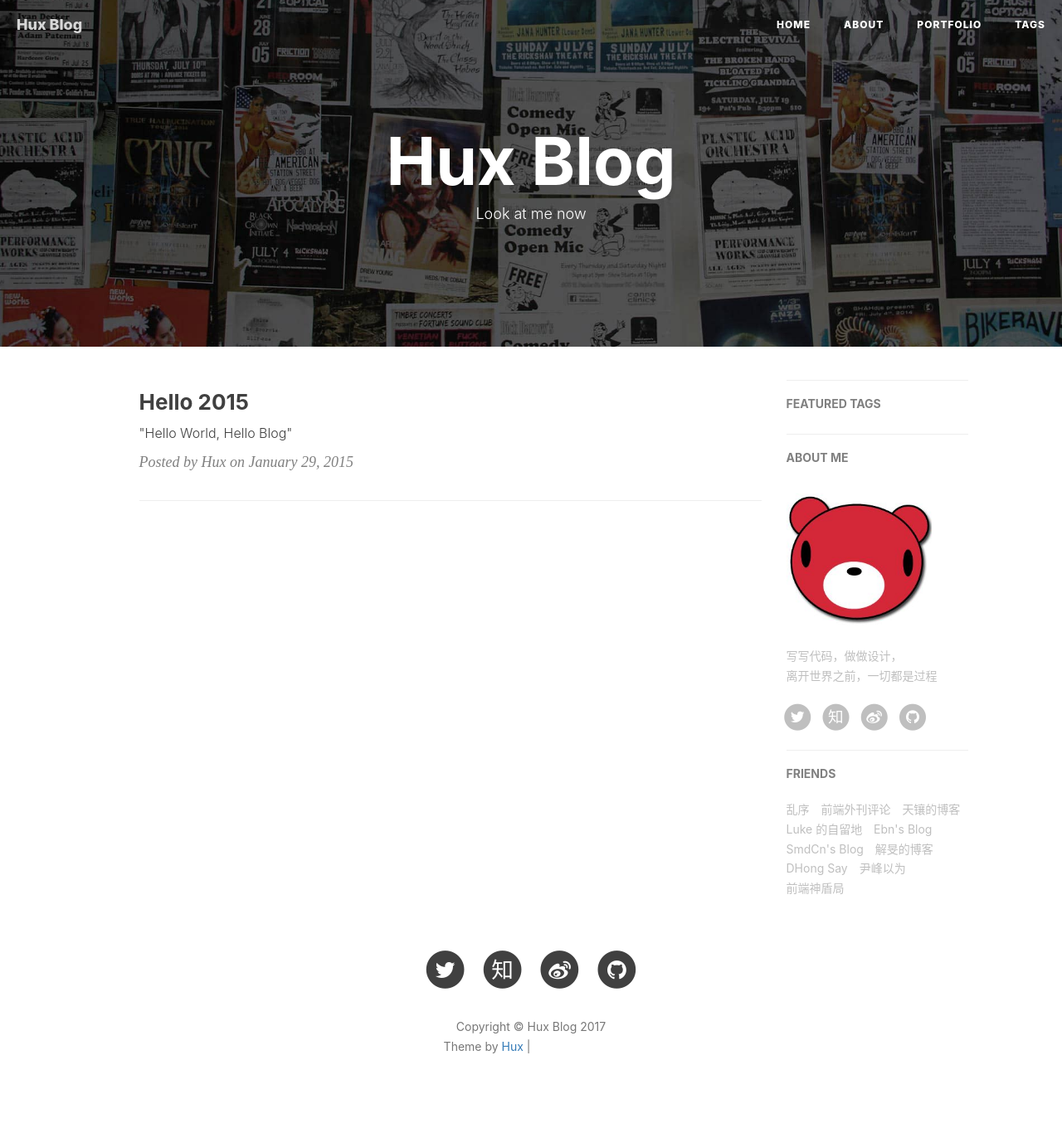
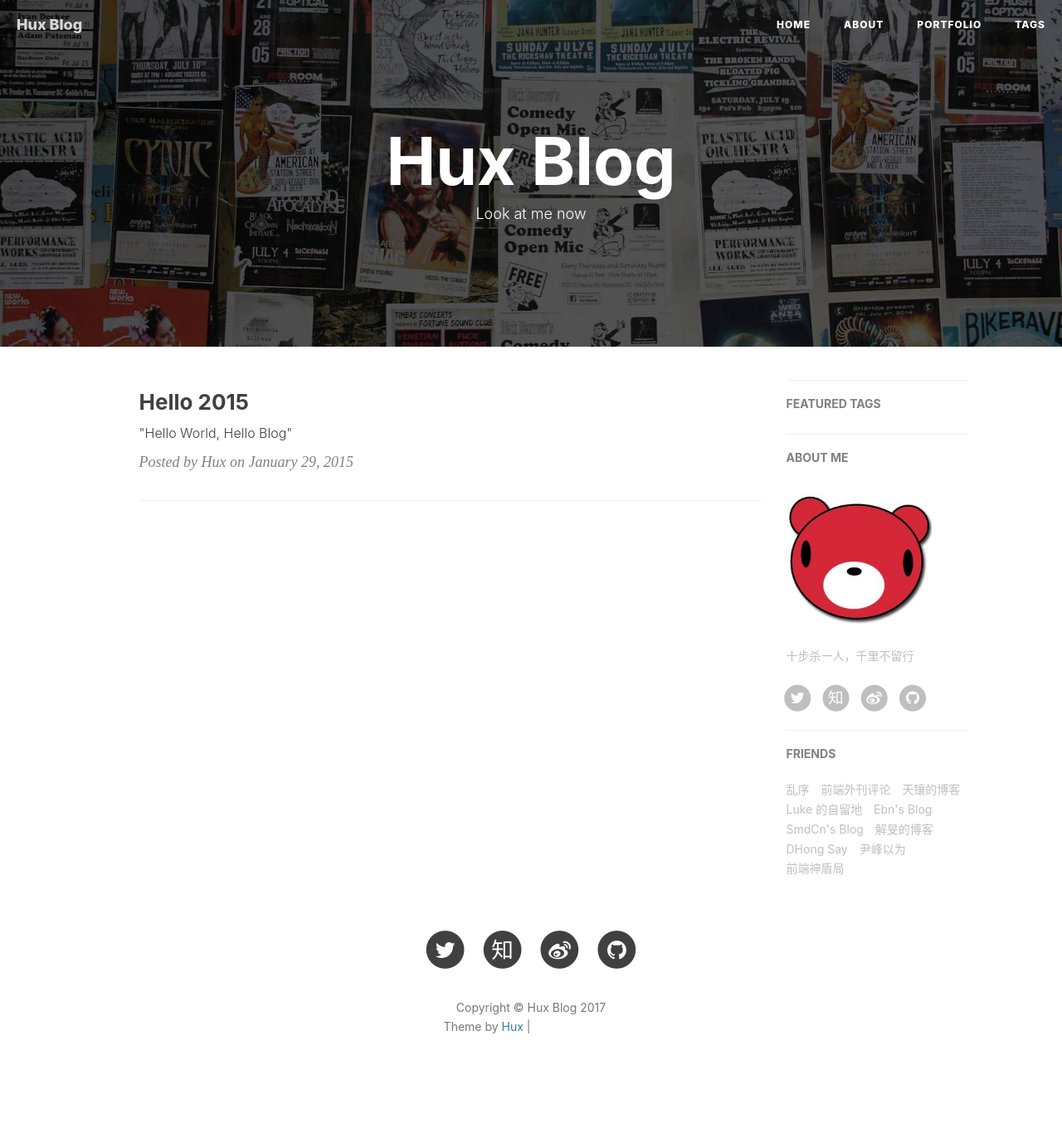
Before and after one commit to archer811/archer811.github.io, a Jekyll site: the page built from index.html, in a window 1280 px wide. Shown: the whole page at 83% size. Built offline with Jekyll 4.4.1, drawn with Linux system fonts in a browser that asks for light colours; nearby versions of some CDN libraries; the list of posts is cut into pages by our own code; comment, search, counter and statistics services are not loaded; after the commit the page ends 1342 px from its top, so only the background shows below that; grey boxes are pictures that could not be loaded.

Commit message:
修改信息

```diff
--- a/_config.yml
+++ b/_config.yml
@@ -73,7 +73,7 @@ ga_domain: huangxuan.me
 
 # Sidebar settings
 sidebar: true                           # whether or not using Sidebar.
-sidebar-about-description: "写写代码，做做设计，<br>离开世界之前，一切都是过程"
+sidebar-about-description: "十步杀一人，千里不留行"
 sidebar-avatar: /img/avatar-hux.jpg      # use absolute URL, seeing it's used in both `/` and `/about/`
 
 
```
